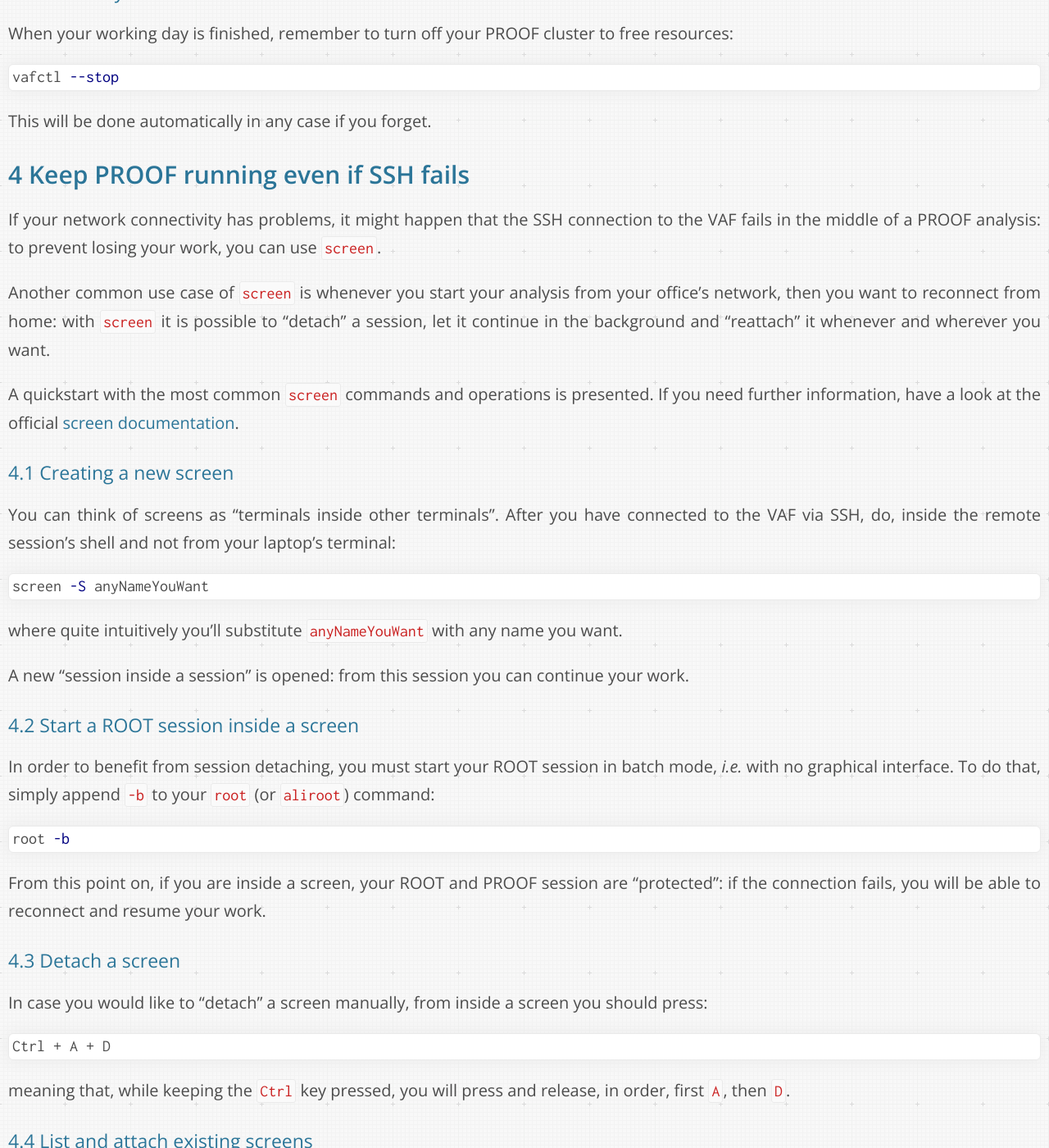
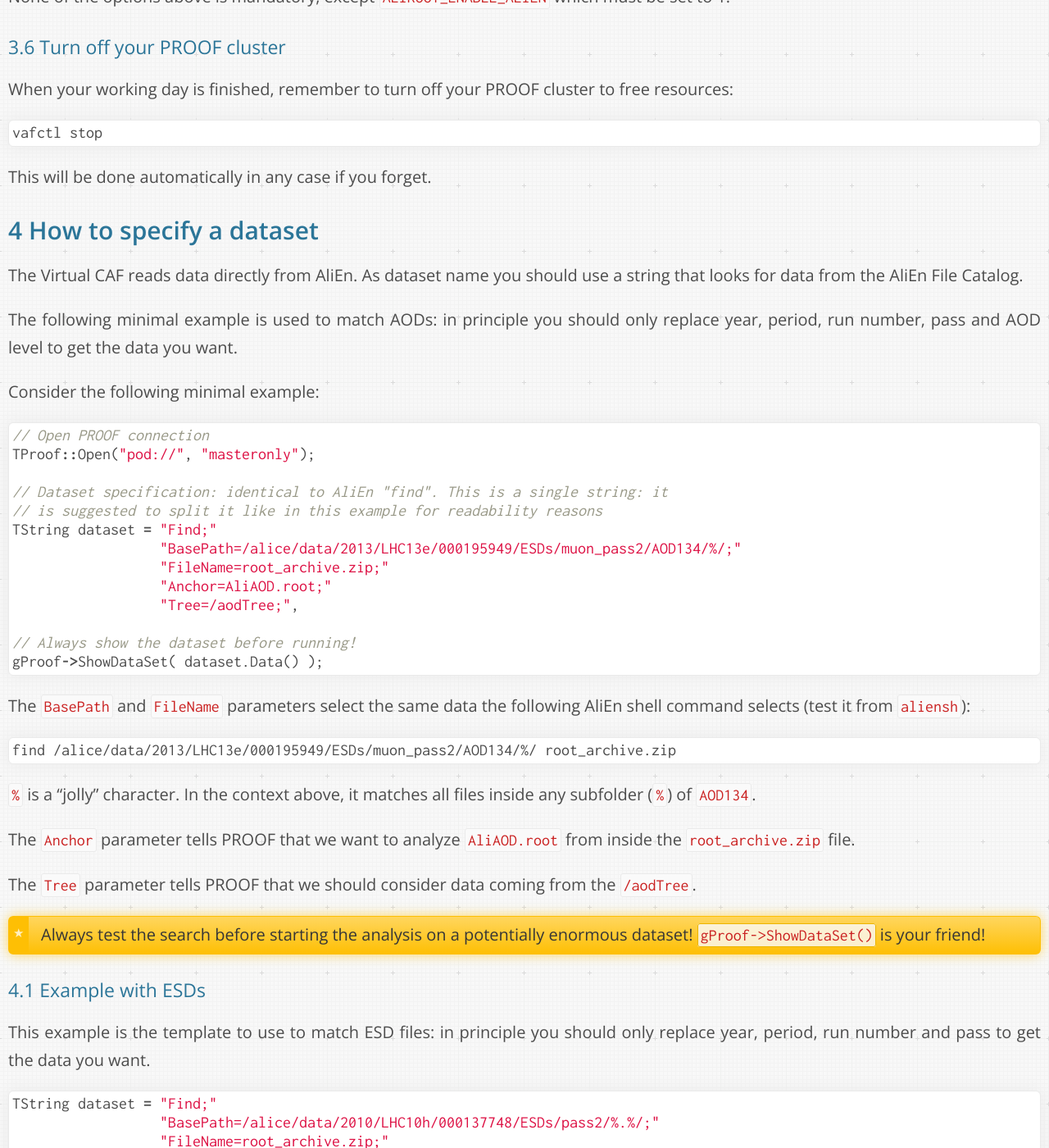
Before and after one commit to dberzano/dberzano.github.io, a Jekyll site: the page built from alice/vcaf/usersguide/index.md, in a window 1280 px wide and 1400 px high, scrolled down 6334 px. Shown: the whole window at 82% size. Built offline with Jekyll 4.4.1, drawn with Linux system fonts in a browser that asks for light colours; Markdown is read by kramdown in place of the engine named in the settings; some of the changed text lies outside the part shown.

Commit message:
VCAF: how to specify a dataset

````diff
--- a/alice/vcaf/usersguide/index.md
+++ b/alice/vcaf/usersguide/index.md
@@ -162,7 +162,7 @@ which aliroot
 Inside the environment you can start your PROOF session by doing:
 
 ```bash
-vafctl --start
+vafctl start
 ```
 
 If you want, you can check if your PoD/PROOF server is up by typing:
@@ -269,10 +269,77 @@ When your working day is finished, remember to turn off your PROOF cluster to
 free resources:
 
 ```bash
-vafctl --stop
+vafctl stop
 ```
 
 This will be done automatically in any case if you forget.
+
+
+How to specify a dataset
+------------------------
+
+The Virtual CAF reads data directly from AliEn. As dataset name you should use
+a string that looks for data from the AliEn File Catalog.
+
+The following minimal example is used to match AODs: in principle you should
+only replace year, period, run number, pass and AOD level to get the data you
+want.
+
+Consider the following minimal example:
+
+```cpp
+// Open PROOF connection
+TProof::Open("pod://", "masteronly");
+
+// Dataset specification: identical to AliEn "find". This is a single string: it
+// is suggested to split it like in this example for readability reasons
+TString dataset = "Find;"
+                  "BasePath=/alice/data/2013/LHC13e/000195949/ESDs/muon_pass2/AOD134/%/;"
+                  "FileName=root_archive.zip;"
+                  "Anchor=AliAOD.root;"
+                  "Tree=/aodTree;",
+
+// Always show the dataset before running!
+gProof->ShowDataSet( dataset.Data() );
+```
+
+The `BasePath` and `FileName` parameters select the same data the following
+AliEn shell command selects (test it from `aliensh`):
+
+```bash
+find /alice/data/2013/LHC13e/000195949/ESDs/muon_pass2/AOD134/%/ root_archive.zip
+```
+
+`%` is a "jolly" character. In the context above, it matches all files inside
+any subfolder (`%`) of `AOD134`.
+
+The `Anchor` parameter tells PROOF that we want to analyze `AliAOD.root` from
+inside the `root_archive.zip` file.
+
+The `Tree` parameter tells PROOF that we should consider data coming from the
+`/aodTree`.
+
+> Always test the search before starting the analysis on a potentially enormous
+> dataset! `gProof->ShowDataSet()` is your friend!
+
+
+### Example with ESDs
+
+This example is the template to use to match ESD files: in principle you should
+only replace year, period, run number and pass to get the data you want.
+
+```cpp
+TString dataset = "Find;"
+                  "BasePath=/alice/data/2010/LHC10h/000137748/ESDs/pass2/%.%/;"
+                  "FileName=root_archive.zip;"
+                  "Anchor=AliESDs.root;"
+                  "Tree=/esdTree;"
+```
+
+Note that the tree name is different, as well as the anchor.
+
+In this case, the `%` ("jolly character") matches all files contained in a
+subdirectory of `pass2` whose name contains a dot, `%.%`.
 
 
 Keep PROOF running even if SSH fails
@@ -376,8 +443,8 @@ screen -rd 1857
 screen. Be sure to detach your current screen before attaching a new one.
 
 
-A sample analysis
------------------
+Example analysis
+----------------
 
 To get started with the Virtual Analysis Facility you can copy to your home
 directory a sample analysis located on AFS:
@@ -393,8 +460,9 @@ consistently on the whole cluster by editing the `~/.vaf/vaf.conf` file.
 To run it from the VAF environment:
 
 ```bash
+vafctl stop
 vafctl start
-vafreq 3  # or the desired number of workers
+vafreq 30  # or the desired number of workers
 ```
 
 Wait for a certain number of available workers (you can check with `vafcount`),
````
